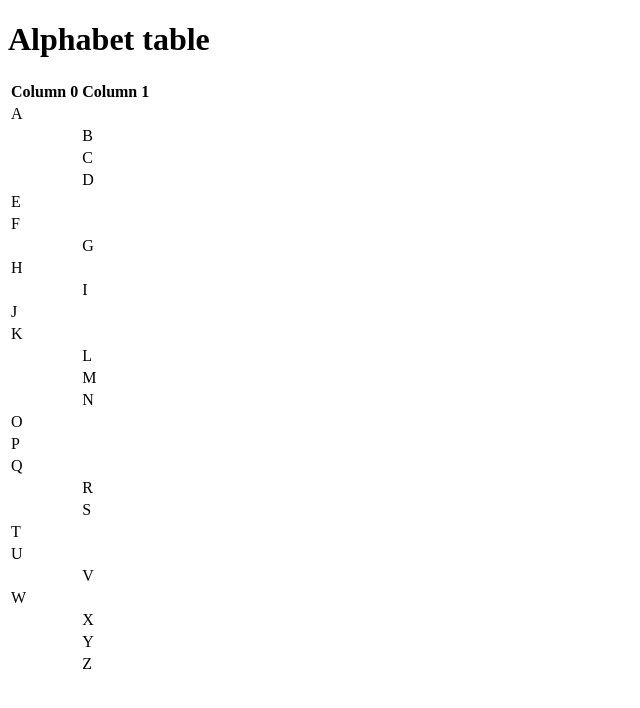
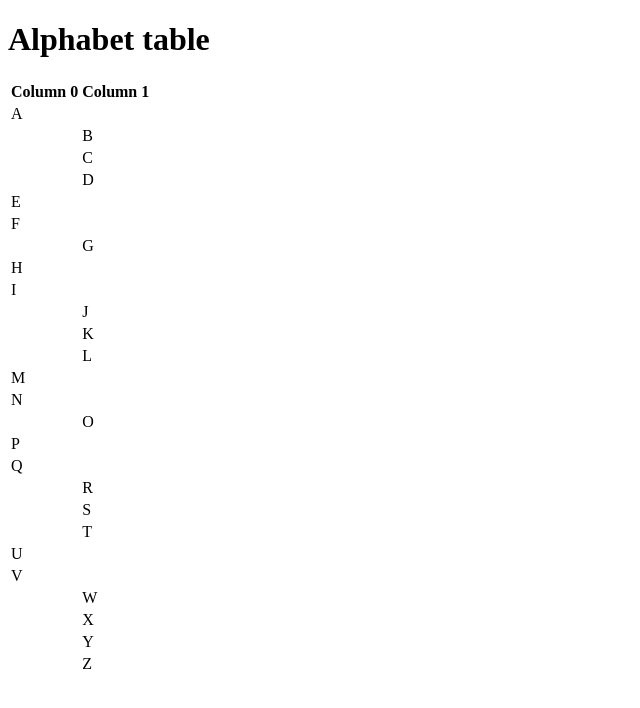
Before and after one commit to comp426-2023-spring/a01-madiane-g, a website: page public/index.html in a window 1280 px wide. Shown: the whole page, without its empty margins (0-640 px from the left). Drawn offline with Linux system fonts and the light colour scheme.

Commit message:
reverted index.html

```diff
--- a/public/index.html
+++ b/public/index.html
@@ -40,25 +40,25 @@
 						<td>H</td><td></td>
 				</tr>
 				<tr>
-							<td></td><td>I</td>
+					<td>I</td><td></td>
 				</tr>
 				<tr>
-							<td>J</td><td></td>
+						<td></td><td>J</td>
 				</tr>
 				<tr>
-							<td>K</td><td></td>
+						<td></td><td>K</td>
 				</tr>
 				<tr>
 						<td></td><td>L</td>
 				</tr>
 				<tr>
-							<td></td><td>M</td>
+						<td>M</td><td></td>
 				</tr>
 				<tr>
-							<td></td><td>N</td>
+						<td>N</td><td></td>
 				</tr>
 				<tr>
-							<td>O</td><td></td>
+						<td></td><td>O</td>
 				</tr>
 				<tr>
 						<td>P</td><td></td>
@@ -73,16 +73,16 @@
 						<td></td><td>S</td>
 				</tr>
 				<tr>
-							<td>T</td><td></td>
+						<td></td><td>T</td>
 				</tr>
 				<tr>
 						<td>U</td><td></td>
 				</tr>
 				<tr>
-							<td></td><td>V</td>
+						<td>V</td><td></td>
 				</tr>
 				<tr>
-							<td>W</td><td></td>
+						<td></td><td>W</td>
 				</tr>
 				<tr>
 						<td></td><td>X</td>
```
Lines whose indentation alone changed are shown as unchanged.
